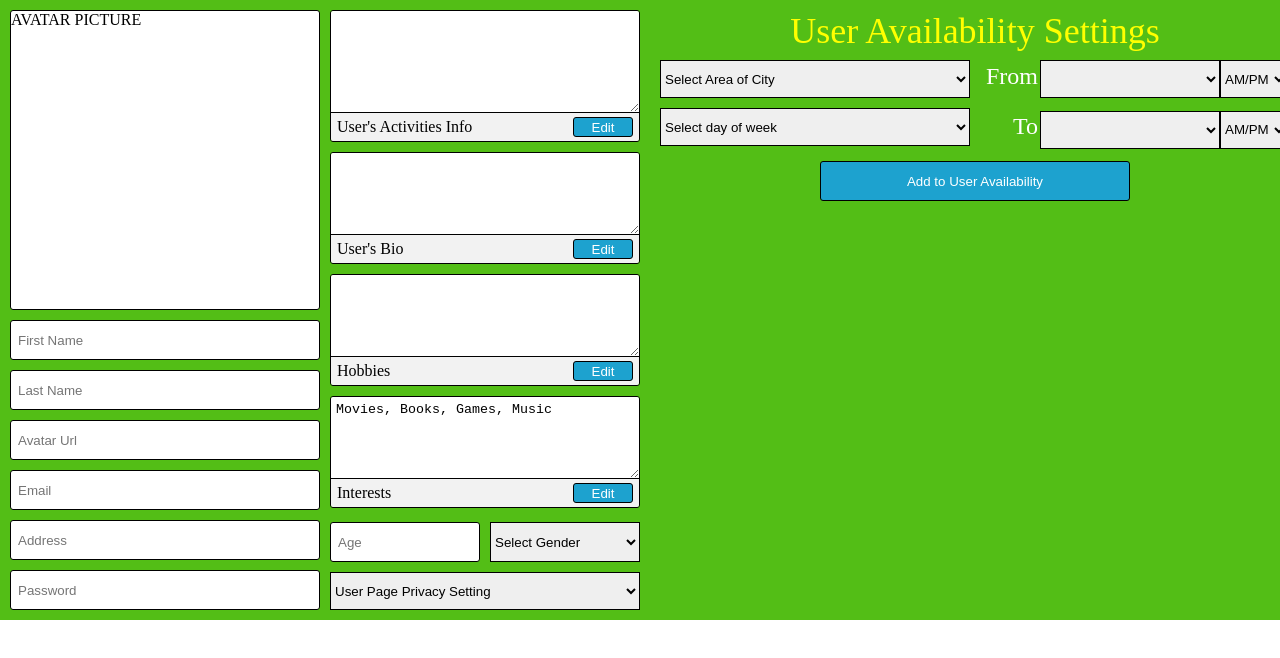
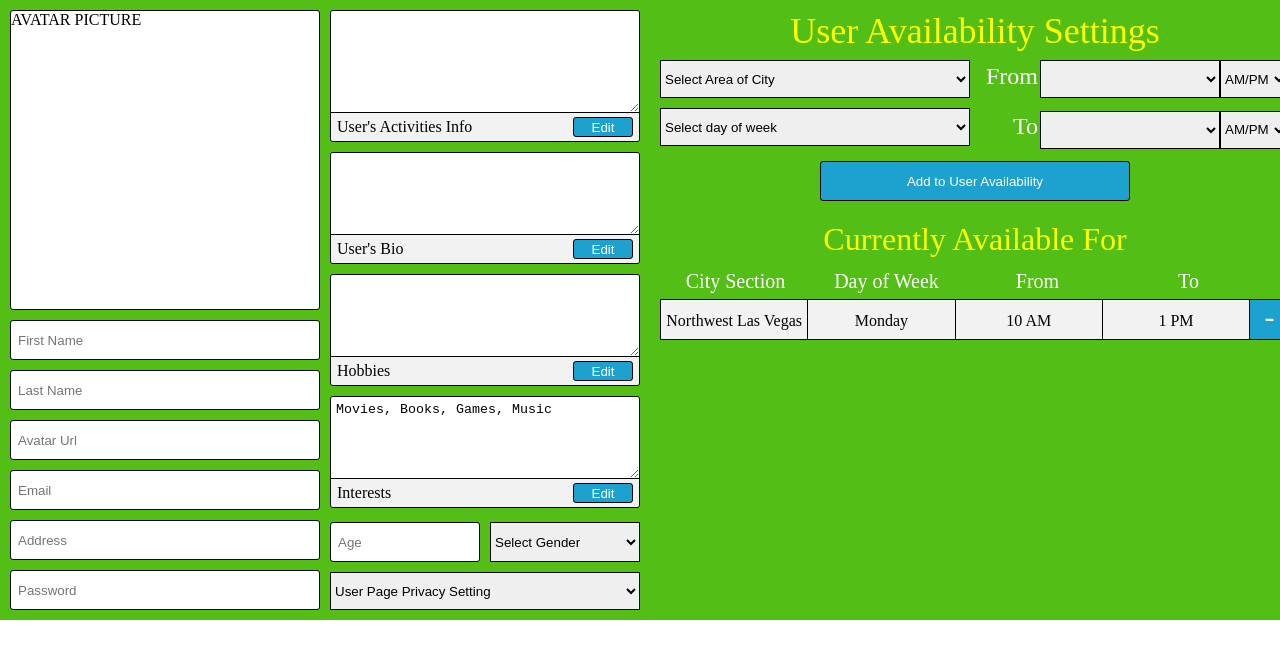
Before and after one commit to JonathanCass/finalproject, a React (Create React App) app in the folder client/: page /User in a window 1280 px wide. Shown: the top 658 px of the page. Built offline with nearby package versions, Linux system fonts and the light colour scheme.

Commit message:
availability basic structure in place

```diff
--- a/client/src/components/UserAvailability.js
+++ b/client/src/components/UserAvailability.js
@@ -1,5 +1,6 @@
 import React from 'react'
 import styles from './User.styles.js'
+import UserAvailabilityGrid from './UserAvailabilityGrid'
 
 class UserAvailability extends React.Component {
     constructor() {
@@ -88,6 +89,9 @@ class UserAvailability extends React.Component {
 
       </div>
       <button style={styles.addAvailability}>Add to User Availability</button>
+
+      <UserAvailabilityGrid/>
+
       </div>
     )
   }
--- /dev/null
+++ b/client/src/components/UserAvailabilityGrid.js
@@ -0,0 +1,84 @@
+import React from 'react'
+
+const styles = {
+    UAGridContainer:{
+        width: 650,
+        padding: 10,
+        background: '#53BE16'
+    },
+    gridLabel:{
+        width: 151,
+        height: 38,
+        color: 'white',
+        fontSize: 20,
+        display: 'inline-block',
+        lineHeight: '40px',
+        textAlign: 'center'
+    },
+    grid:{
+        width:630,
+        border: 'solid 1px black',
+        borderWidth: '1px 0 0 1px',
+        display: 'flex'
+    },
+    gridBox:{
+        width: 148,
+        height: 40,
+        border: 'solid 1px black',
+        borderWidth: '0 1px 1px 0',
+        display: 'inline-block',
+        background: '#F2F2F2',
+        lineHeight: '42px',
+        textAlign: 'center'
+    },
+    removeEntry:{
+        width: 40,
+        height: 40,
+        border: 'solid 1px black',
+        borderWidth: '0 1px 1px 0',
+        display: 'inline-block',
+        background: '#1DA2CF',
+        color: 'white',
+        textAlign: 'center',
+        fontSize: 30
+    },
+    gridHeader:{
+        height: 40,
+        paddingTop: 10,
+        width: 630,
+        fontSize: 32,
+        color: '#FFFF00',
+        textAlign: 'center',
+        display: 'block',
+        marginBottom: 10
+  },
+}
+class UserAvailabilityGrid extends React.Component {
+//   constructor(props) {
+
+//    super(props)
+//   }
+
+  render() {
+    return (
+      <div style={styles.UAGridContainer}>
+        <div style={styles.gridHeader}>Currently Available For</div>
+        <div style={styles.gridLabel}>City Section</div>
+        <div style={styles.gridLabel}>Day of Week</div>
+        <div style={styles.gridLabel}>From</div>
+        <div style={styles.gridLabel}>To</div>
+
+        <div style={styles.grid}>
+            <div style={styles.gridBox}>Northwest Las Vegas</div>
+            <div style={styles.gridBox}>Monday</div>
+            <div style={styles.gridBox}>10 AM</div>
+            <div style={styles.gridBox}>1 PM</div>
+            <div style={styles.removeEntry}>-</div>
+        </div>
+
+      </div>
+    )
+  }
+}
+
+export default UserAvailabilityGrid
```
Also changed, not shown: client/src/components/User.styles.js (+4 -4 lines).
